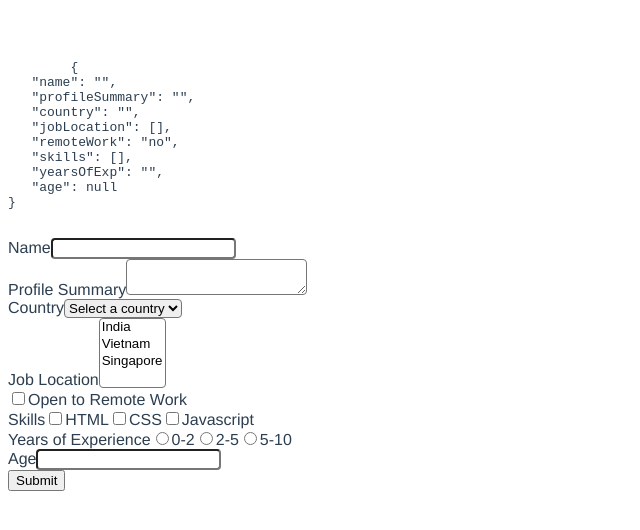
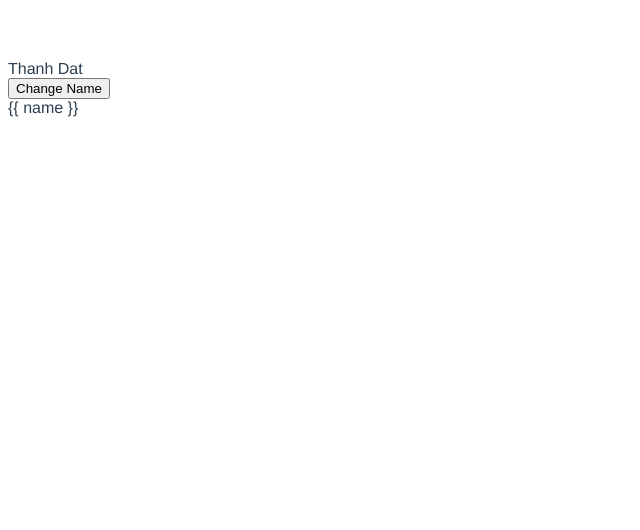
Before and after one commit to dattruong88vn/education-vue3js, a Vue app in the folder first-project/: page / in a window 1280 px wide. Shown: the top 530 px of the page, without its empty margins (0-640 px from the left). Built offline with nearby package versions, Linux system fonts and the light colour scheme.

Commit message:
bonus directive

```diff
--- a/first-project/src/App.vue
+++ b/first-project/src/App.vue
@@ -4,7 +4,8 @@
   <!-- <ListRendering /> -->
   <!-- <MethodEvent /> -->
   <!-- <HandleEvent /> -->
-  <FormHandling />
+  <!-- <FormHandling /> -->
+  <BonusDirective />
 </template>
 
 <script>
@@ -13,7 +14,8 @@
 // import ListRendering from "./components/ListRendering.vue";
 // import MethodEvent from "./components/MethodEvent.vue";
 // import HandleEvent from "./components/HandleEvent.vue";
-import FormHandling from "./components/FormHandling.vue";
+// import FormHandling from "./components/FormHandling.vue";
+import BonusDirective from "./components/Bonus-directive.vue";
 
 export default {
   name: "App",
@@ -23,7 +25,8 @@ export default {
     // ListRendering,
     // MethodEvent,
     // HandleEvent,
-    FormHandling,
+    // FormHandling,
+    BonusDirective,
   },
 };
 </script>
--- /dev/null
+++ b/first-project/src/components/Bonus-directive.vue
@@ -0,0 +1,19 @@
+<template>
+  <div>
+    <div v-once>{{ name }}</div>
+    <button @click="name = 'Dat Crazy Dog'">Change Name</button>
+    <div v-pre>{{ name }}</div>
+  </div>
+</template>
+
+<script>
+export default {
+  data() {
+    return {
+      name: "Thanh Dat",
+    };
+  },
+};
+</script>
+
+<style lang="scss" scoped></style>
```
Also changed, not shown: 1 other file (tests, documents, lock files or other folders).
